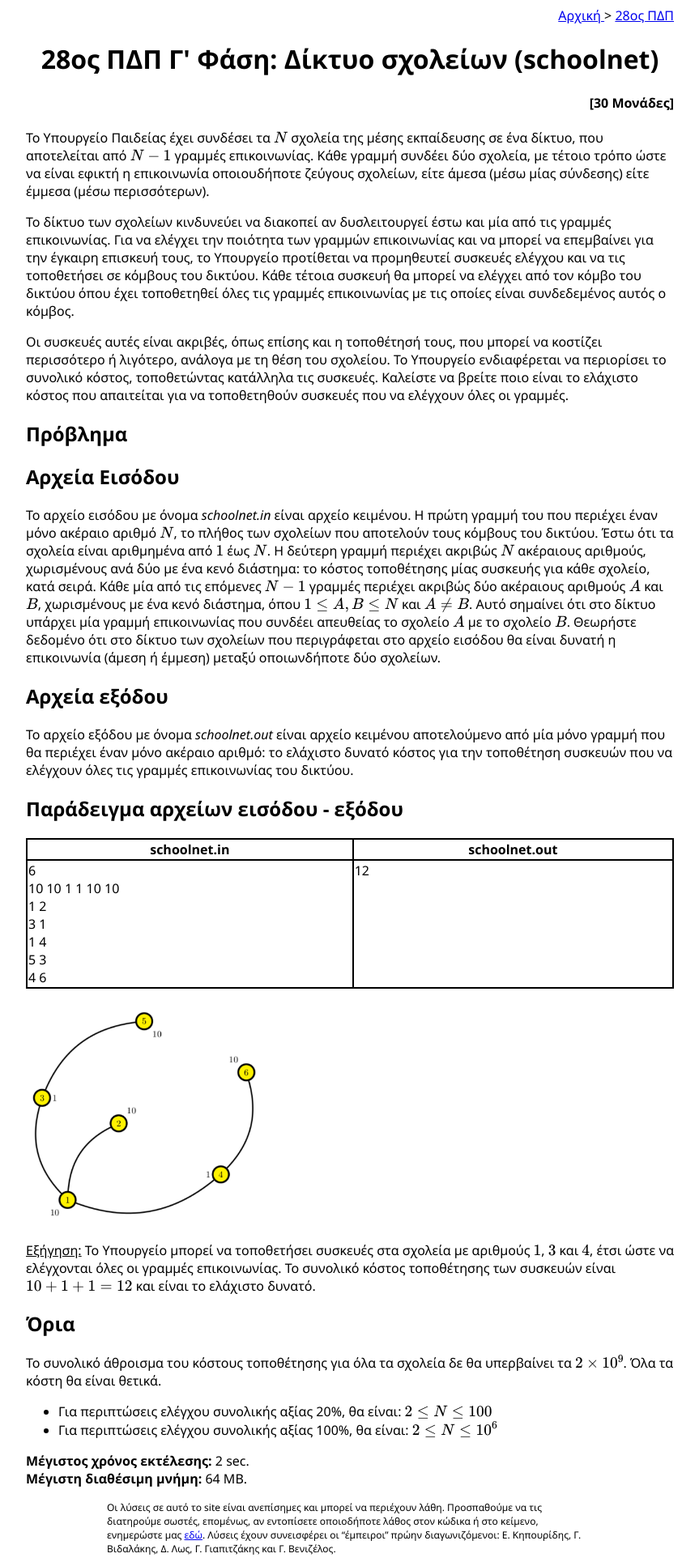
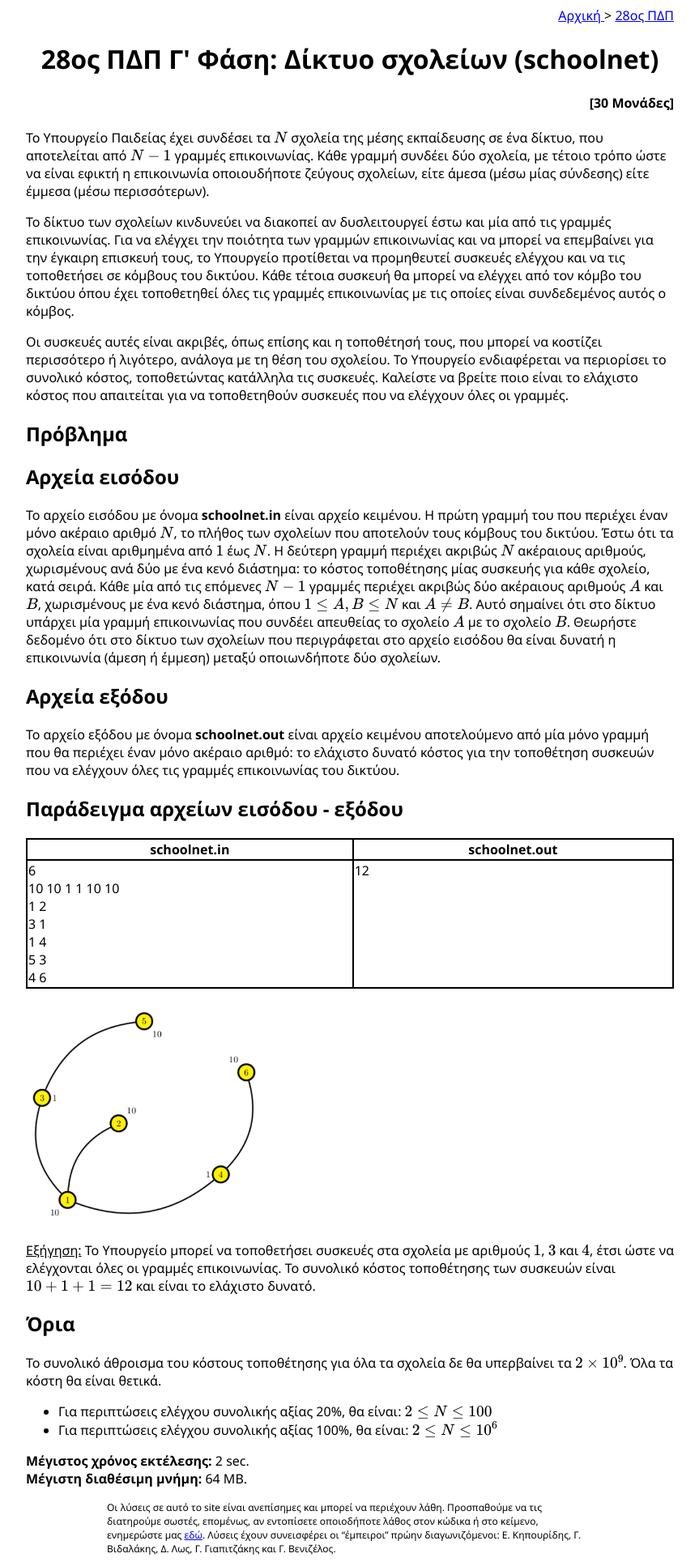
Before and after one commit to pdp-archive/pdp-archive.github.io, a Jekyll site: the page built from contests/_28-PDP/c-schoolnet-statement.md, in a window 1280 px wide. Shown: the whole page at 81% size, without its empty margins (208-1071 px from the left). Built offline with Jekyll 4.4.1, drawn with Linux system fonts in a browser that asks for light colours; formulas are drawn with MathJax 3.

```diff
--- a/contests/_28-PDP/c-schoolnet-statement.md
+++ b/contests/_28-PDP/c-schoolnet-statement.md
@@ -11,13 +11,13 @@ codename: schoolnet
 
 ## Πρόβλημα
 
-## Αρχεία Εισόδου
+## Αρχεία εισόδου
 
-Το αρχείο εισόδου με όνομα *schoolnet.in* είναι αρχείο κειμένου. Η πρώτη γραμμή του που περιέχει έναν μόνο ακέραιο αριθμό $$N$$, το πλήθος των σχολείων που αποτελούν τους κόμβους του δικτύου. Έστω ότι τα σχολεία είναι αριθμημένα από $$1$$ έως $$N$$. Η δεύτερη γραμμή περιέχει ακριβώς $$N$$ ακέραιους αριθμούς, χωρισμένους ανά δύο με ένα κενό διάστημα: το κόστος τοποθέτησης μίας συσκευής για κάθε σχολείο, κατά σειρά. Κάθε μία από τις επόμενες $$N−1$$ γραμμές περιέχει ακριβώς δύο ακέραιους αριθμούς $$A$$ και $$B$$, χωρισμένους με ένα κενό διάστημα, όπου $$1 \le A, B \le N$$ και $$A \ne B$$. Αυτό σημαίνει ότι στο δίκτυο υπάρχει μία γραμμή επικοινωνίας που συνδέει απευθείας το σχολείο $$A$$ με το σχολείο $$B$$. Θεωρήστε δεδομένο ότι στο δίκτυο των σχολείων που περιγράφεται στο αρχείο εισόδου θα είναι δυνατή η επικοινωνία (άμεση ή έμμεση) μεταξύ οποιωνδήποτε δύο σχολείων.
+Το αρχείο εισόδου με όνομα **schoolnet.in** είναι αρχείο κειμένου. Η πρώτη γραμμή του που περιέχει έναν μόνο ακέραιο αριθμό $$N$$, το πλήθος των σχολείων που αποτελούν τους κόμβους του δικτύου. Έστω ότι τα σχολεία είναι αριθμημένα από $$1$$ έως $$N$$. Η δεύτερη γραμμή περιέχει ακριβώς $$N$$ ακέραιους αριθμούς, χωρισμένους ανά δύο με ένα κενό διάστημα: το κόστος τοποθέτησης μίας συσκευής για κάθε σχολείο, κατά σειρά. Κάθε μία από τις επόμενες $$N−1$$ γραμμές περιέχει ακριβώς δύο ακέραιους αριθμούς $$A$$ και $$B$$, χωρισμένους με ένα κενό διάστημα, όπου $$1 \le A, B \le N$$ και $$A \ne B$$. Αυτό σημαίνει ότι στο δίκτυο υπάρχει μία γραμμή επικοινωνίας που συνδέει απευθείας το σχολείο $$A$$ με το σχολείο $$B$$. Θεωρήστε δεδομένο ότι στο δίκτυο των σχολείων που περιγράφεται στο αρχείο εισόδου θα είναι δυνατή η επικοινωνία (άμεση ή έμμεση) μεταξύ οποιωνδήποτε δύο σχολείων.
 
 ## Αρχεία εξόδου
 
-Το αρχείο εξόδου με όνομα *schoolnet.out* είναι αρχείο κειμένου αποτελούμενο από μία μόνο γραμμή που θα περιέχει έναν μόνο ακέραιο αριθμό: το ελάχιστο δυνατό κόστος για την τοποθέτηση συσκευών που να ελέγχουν όλες τις γραμμές επικοινωνίας του δικτύου.
+Το αρχείο εξόδου με όνομα **schoolnet.out** είναι αρχείο κειμένου αποτελούμενο από μία μόνο γραμμή που θα περιέχει έναν μόνο ακέραιο αριθμό: το ελάχιστο δυνατό κόστος για την τοποθέτηση συσκευών που να ελέγχουν όλες τις γραμμές επικοινωνίας του δικτύου.
 
 ## Παράδειγμα αρχείων εισόδου - εξόδου
 
```
Also changed, not shown: contests/_29-PDP/bgym-colors-statement.md (+1 -1 lines), contests/_29-PDP/c-villages-statement.md (+1 -1 lines).
